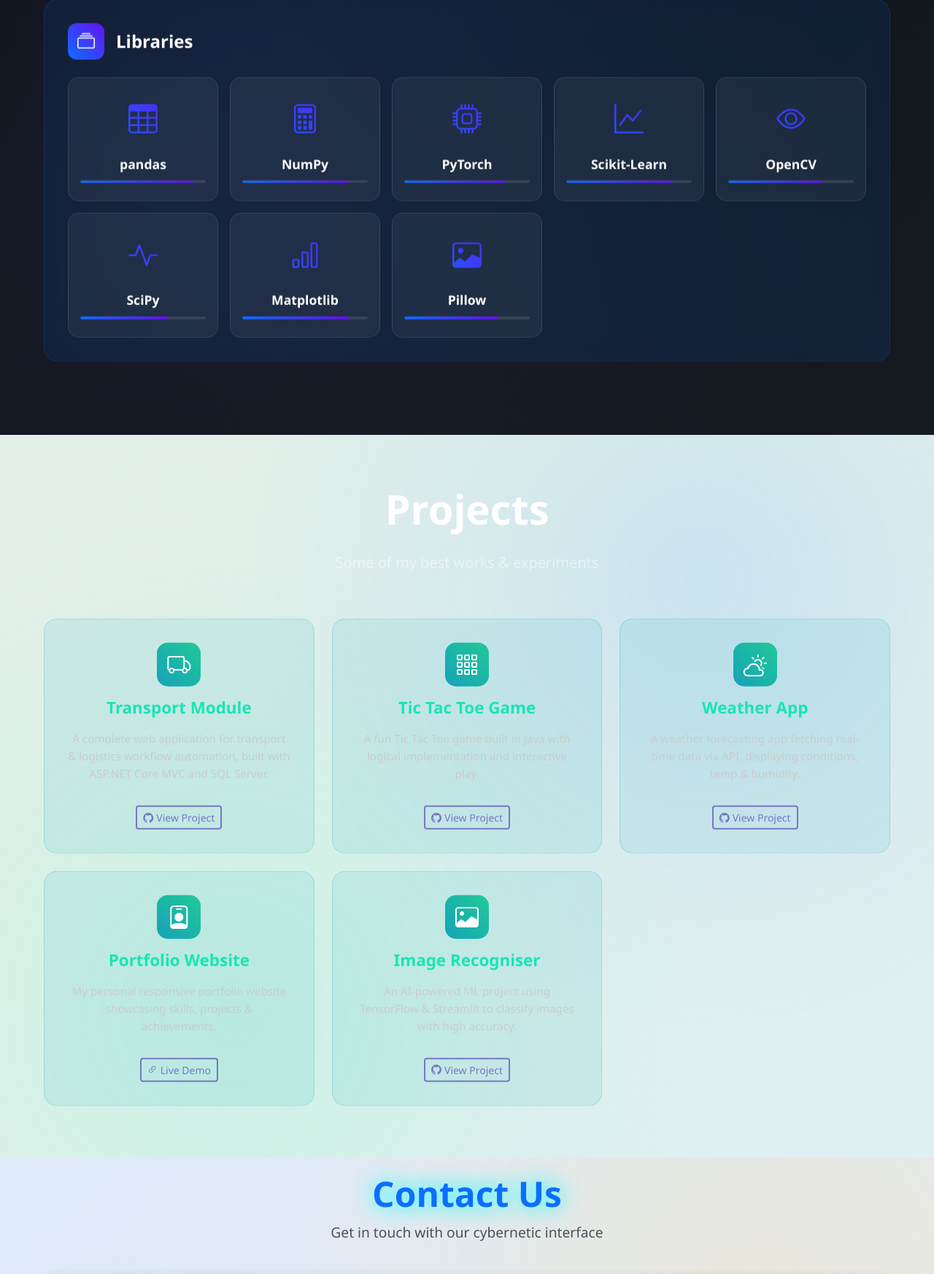
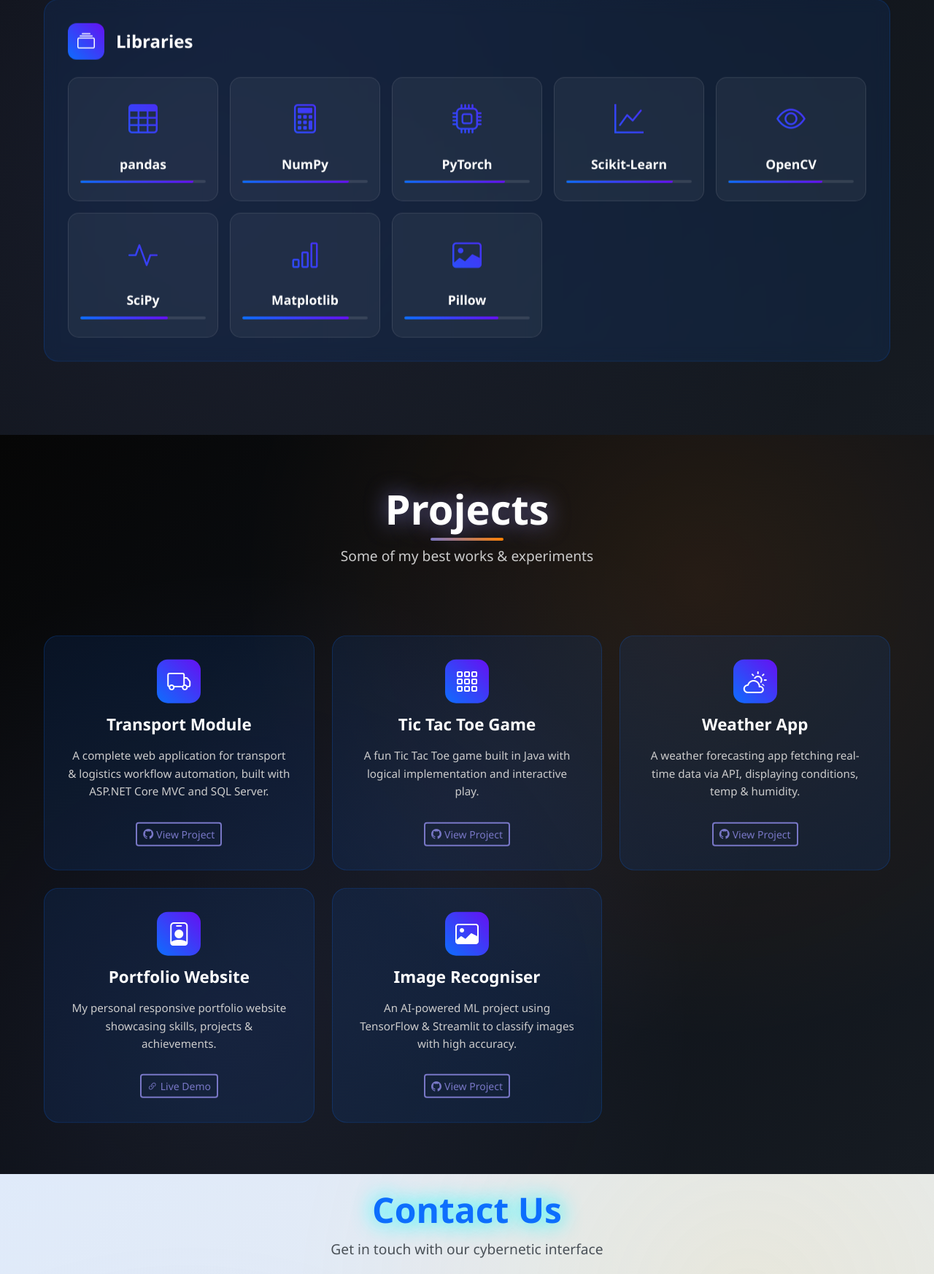
Before and after one commit to himanshu2285/Himanshu-Portfolio, a Django app: template Base/templates/home.html in a window 1280 px wide. Shown: the part 3280-5026 px from the top of the page at 73% size. Run offline with Django 5.2, Linux system fonts and the light colour scheme; the template is opened without the code that fills it: values that come from a table or form of the project are taken from there, others are empty; some libraries are stand-ins or nearby versions.

Commit message:
Fixes Project Section

```diff
--- a/Base/templates/home.html
+++ b/Base/templates/home.html
@@ -716,8 +716,8 @@
         <div class="container projects-container">
             <div class="row mb-5">
             <div class="col-12">
-                <h1 class="text-center fw-bold display-4 mb-4 text-white">Projects</h1>
-                <p class="text-center text-white-50 lead">Some of my best works & experiments</p>
+                <h1 class="section-title">Projects</h1>
+                <p class="section-subtitle">Some of my best works & experiments</p>
             </div>
             </div>
 
@@ -778,7 +778,7 @@
                 <p class="project-desc">
                     My personal responsive portfolio website showcasing skills, projects & achievements.
                 </p>
-                <a href="https://himanshu2285.github.io/Himanshu-Portfolio/" target="_blank" class="btn btn-outline-primary btn-sm">
+                <a href="https://himanshu-portfolio22.vercel.app/" target="_blank" class="btn btn-outline-primary btn-sm">
                     <i class="bi bi-link-45deg me-1"></i>Live Demo
                 </a>
                 </div>
@@ -891,7 +891,6 @@
                 </div>
             </div>
           </section>
-
 
           <!-- Footer section  -->
            <footer id="footer">
@@ -1019,7 +1018,7 @@
            </script>
 
 
-           /* Copy email script */
+            <!-- Copy email script -->
            <script>
         function copyAboutEmail() {
             const email = document.getElementById('about-email-address').textContent;
@@ -1048,7 +1047,7 @@
 
 
 
-           /* <!-- Hire Me Button Script Section --> */
+            <!-- Hire Me Button Script Section -->
             <script>
                 function copyAboutEmail() {
                     const email = document.getElementById('about-email-address').textContent;
--- a/static/css/style.css
+++ b/static/css/style.css
@@ -966,10 +966,11 @@
 
 /* Projects Section Styles */
 #projects {
-    background: linear-gradient(135deg, rgba(13, 110, 253, 0.1) 0%, rgba(108, 117, 125, 0.1) 100%);
+    background: linear-gradient(135deg, #060606 0%, #0d1117 50%, #161b22 100%);
     min-height: 100vh;
     position: relative;
     overflow: hidden;
+    padding: 4rem 0;
 }
 
 #projects::before {
@@ -979,9 +980,42 @@
     left: 0;
     right: 0;
     bottom: 0;
-    background: radial-gradient(circle at 20% 80%, rgba(120, 119, 198, 0.1) 0%, transparent 50%),
-        radial-gradient(circle at 80% 20%, rgba(255, 193, 7, 0.1) 0%, transparent 50%);
+    background:
+        radial-gradient(circle at 25% 80%, rgba(120, 119, 198, 0.1) 0%, transparent 50%),
+        radial-gradient(circle at 75% 20%, rgba(255, 128, 0, 0.1) 0%, transparent 50%),
+        radial-gradient(circle at 50% 50%, rgba(120, 119, 198, 0.05) 0%, transparent 50%);
     pointer-events: none;
+}
+
+/* Section Title - Prominent and Visible */
+#projects .section-title {
+    color: #ffffff !important;
+    text-shadow: 0 0 30px rgba(120, 119, 198, 0.8) !important;
+    font-weight: 700 !important;
+    font-size: 3.5rem !important;
+    margin-bottom: 1rem !important;
+    position: relative;
+    z-index: 3;
+    text-align: center;
+}
+
+#projects .section-title::after {
+    content: '';
+    position: absolute;
+    bottom: -10px;
+    left: 50%;
+    transform: translateX(-50%);
+    width: 100px;
+    height: 4px;
+    background: linear-gradient(45deg, #7877c6, #ff8000);
+    border-radius: 2px;
+}
+
+#projects .section-subtitle {
+    color: #cccccc !important;
+    text-align: center;
+    font-size: 1.2rem;
+    margin-bottom: 3rem !important;
 }
 
 .projects-container {
@@ -1053,7 +1087,7 @@
     min-height: 80px;
 }
 
-[data-bs-theme="light"] .project-card {
+/* [data-bs-theme="light"] .project-card {
     background: rgba(255, 255, 255, 0.9);
     border-color: rgba(13, 110, 253, 0.2);
 }
@@ -1064,11 +1098,11 @@
 
 [data-bs-theme="light"] .project-desc {
     color: #555;
-}
+} */
 
 
 /* Projects Section Styles */
-#projects {
+/* #projects {
     background: linear-gradient(135deg, rgba(40, 167, 69, 0.1) 0%, rgba(23, 162, 184, 0.1) 100%);
     min-height: 100vh;
     position: relative;
@@ -1149,10 +1183,10 @@
     font-size: 0.95rem;
     margin-bottom: 1.5rem;
     min-height: 80px;
-}
+} */
 
 /* Light mode tweaks */
-[data-bs-theme="light"] #projects {
+/* [data-bs-theme="light"] #projects {
     background: linear-gradient(135deg, rgba(200, 255, 245, 0.8) 0%, rgba(220, 250, 255, 0.8) 100%);
 }
 
@@ -1167,7 +1201,7 @@
 
 [data-bs-theme="light"] .project-desc {
     color: #444;
-}
+} */
 
 
 
```
